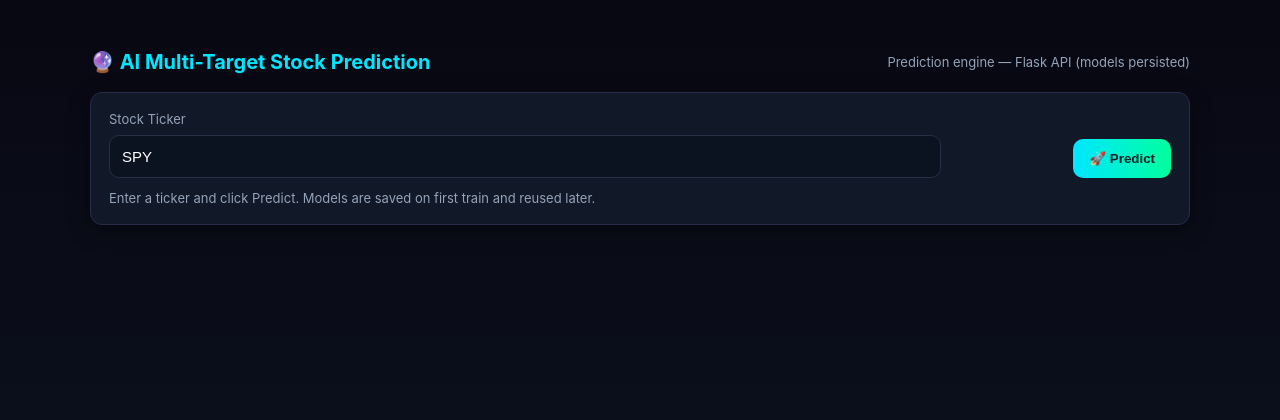
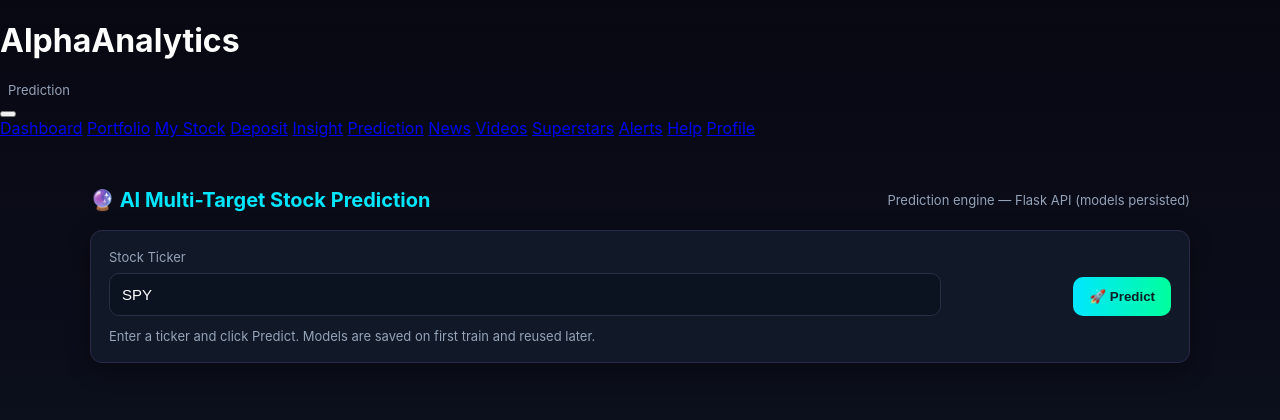
Before and after one commit to razilchristian/stock-market-prediction, a Flask app: page /prediction in a window 1280 px wide. Shown: the top 420 px of the page. Run offline with Flask 3, Linux system fonts and the light colour scheme.

Commit message:
feat: Complete production deployment setup
- Enhanced app.py with CORS support and new API endpoints
- Updated prediction.html with production-ready JavaScript
- Added comprehensive error handling and fallback mechanisms
- Improved Dash integration and API compatibility
- Added health check and stocks list endpoints
- Fixed localhost references for production deployment

```diff
--- a/js/templates/prediction.html
+++ b/js/templates/prediction.html
@@ -28,6 +28,33 @@
   </style>
 </head>
 <body>
+  <!-- NAVIGATION -->
+<div class="navbar">
+  <div class="brand">
+    <h1><i class="fas fa-chart-line"></i> AlphaAnalytics</h1>
+    <div class="small" style="margin-left:8px;color:var(--muted)">Prediction</div>
+  </div>
+
+  <button class="menu-toggle" id="menuToggle" aria-label="Menu">
+    <i class="fas fa-bars"></i>
+  </button>
+
+  <nav class="nav-links" id="navLinks">
+    <a href="/jeet" class="nav-item"><i class="fas fa-home"></i>Dashboard</a>
+    <a href="/portfolio" class="nav-item"><i class="fas fa-briefcase"></i>Portfolio</a>
+    <a href="/mystock" class="nav-item"><i class="fas fa-star"></i>My Stock</a>
+    <a href="/deposit" class="nav-item"><i class="fas fa-wallet"></i>Deposit</a>
+    <a href="/insight" class="nav-item"><i class="fas fa-brain"></i>Insight</a>
+    <a href="/prediction" class="nav-item active"><i class="fas fa-crystal-ball"></i>Prediction</a>
+    <a href="/news" class="nav-item"><i class="fas fa-newspaper"></i>News</a>
+    <a href="/videos" class="nav-item"><i class="fas fa-play-circle"></i>Videos</a>
+    <a href="/Superstars" class="nav-item"><i class="fas fa-trophy"></i>Superstars</a>
+    <a href="/alerts" class="nav-item"><i class="fas fa-bell"></i>Alerts</a>
+    <a href="/help" class="nav-item"><i class="fas fa-question-circle"></i>Help</a>
+    <a href="/profile" class="nav-item"><i class="fas fa-user"></i>Profile</a>
+  </nav>
+</div>
+
   <div class="container">
     <header>
       <h1>🔮 AI Multi-Target Stock Prediction</h1>
```
